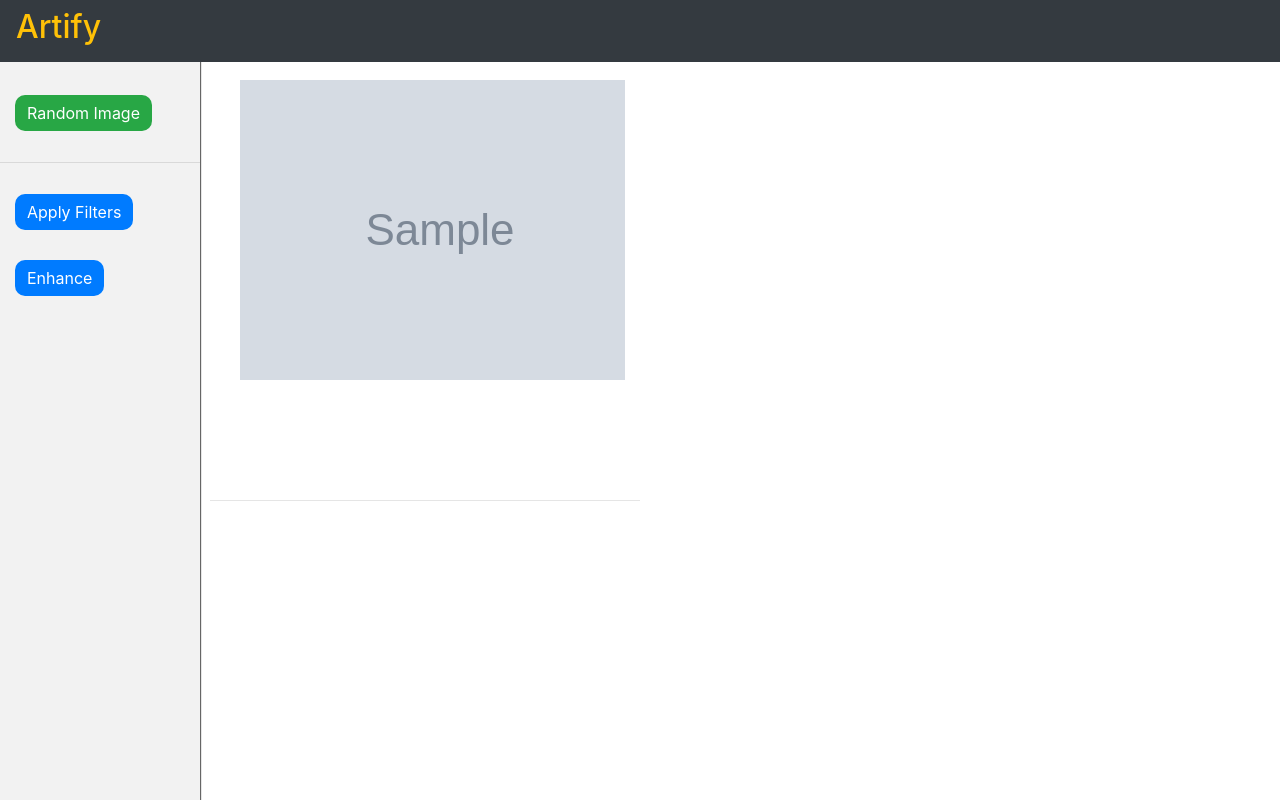
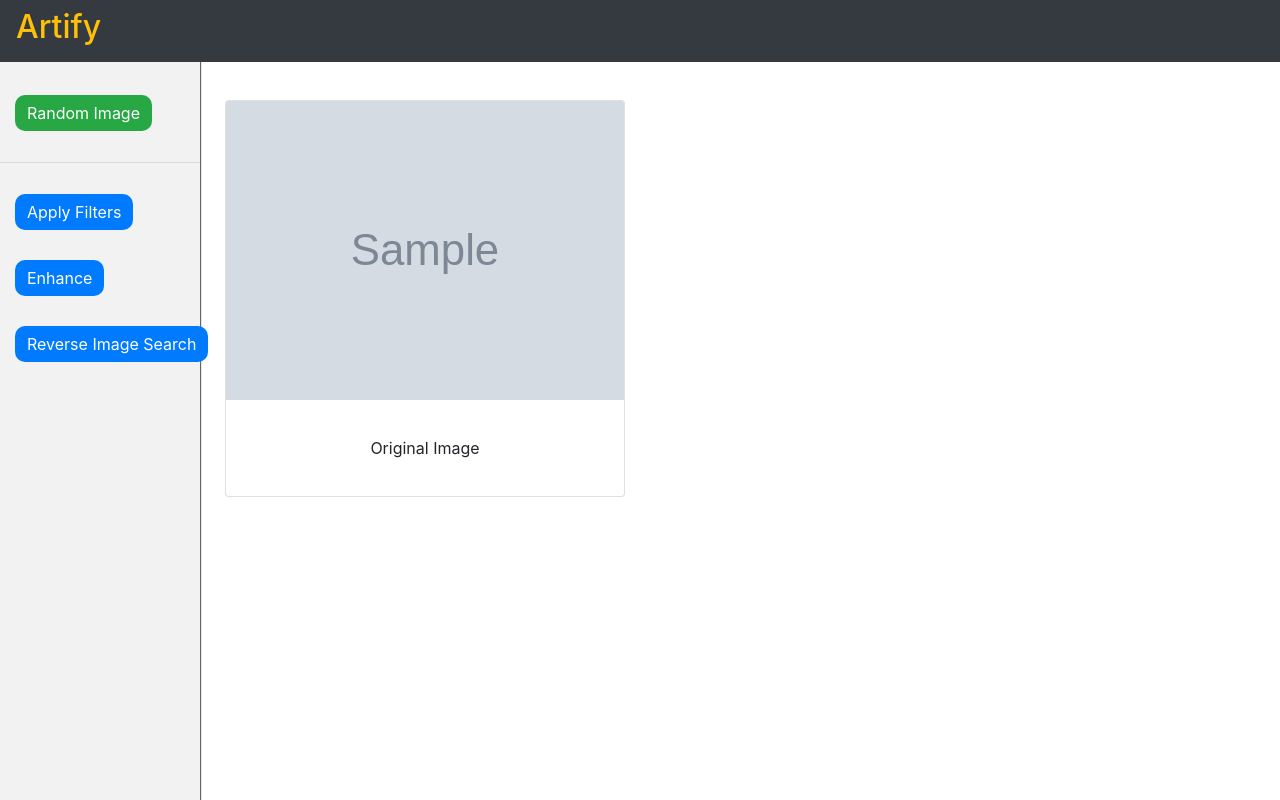
Before and after one commit to DineshDowney/Spaceapps, a Django app: template templates/app.html in a window 1280 px wide. Run offline with Django 3.2, Linux system fonts and the light colour scheme; the template is opened without the code that fills it: most values are stand-ins (such as "Sample title", 1, 10 or a date in 2020); grey boxes marked "Sample" are stand-in pictures; some libraries are stand-ins or nearby versions.

Commit message:
Updated UI

```diff
--- a/templates/app.html
+++ b/templates/app.html
@@ -10,19 +10,22 @@
         <hr>
         <a type="button" class="btn btn-primary text-white" id="filter">Apply Filters</a>
         <a type="button" class="btn btn-primary text-white" id="enhance">Enhance</a>
-        </div>
+        <a type="button" class="btn btn-primary text-white" id="reverseImage">Reverse Image Search</a>
+    </div>
     </div>
     <div class="output">
-    <div class="col">
-        <div class="container image-fluid source" id="sourceImage"><img src={{ img }} alt=""></div>
+        <div class="col mb-4">
+                <div class="card" style="width:400px;margin-top:40px;">
+                        <img src="{{img}}" class="card-img-top"/>
+                        <div class="card-body"><p><center>Original Image</center></p></div>
+                    </div>
+        </div>
+        <div id="django-returns" class="col"></div>
     </div>
     <hr>
     <div class="col">
-        <div id="django-returns">
-
-        </div>
+        <div id="filteredOutput"></div>
     </div>
-</div>
 </div>
 
 {% endblock %}
--- a/templates/index.html
+++ b/templates/index.html
@@ -25,14 +25,11 @@
 
 
 .source {
-    width: 400px;
-    height: 400px;
     margin: 0 auto;
     overflow: hidden;
     /* background: repeating-linear-gradient(60deg, white, red, white, red); */
     margin-bottom: 20px;
     margin-top: 20px;
-    border: none;
 
 }
 
@@ -61,15 +58,27 @@
 .output{
     margin-left: 210px;
     margin-top:60px;
+    display: grid;
+    grid-template-columns: 1fr 1fr;
 }
 .col{
     margin:0 auto;
 }
 #django-returns {
     display: grid;
+    margin-top:40px;
     grid-template-columns: 1fr 1fr 1fr;
     grid-gap: 1em;
+    margin-left:20px;
 }
+#filteredOutput{
+    display: grid;
+    grid-template-columns: 1fr 1fr 1fr;
+    grid-gap: 1em;
+    margin-left: 210px;
+}
+
+
     </style>
 
 
@@ -98,22 +107,21 @@
 
         for(let i=1; i<=6; i++) {
             output+= `
-                <div class="col">
                 <div class="card mb-4" style="width:320px">
                     <img src="media/outputs/Artified_img-${i}.jpg" class="card-img-top"/>
                     <div class="card-body"><p>Filter ${i}</p></div>
                 </div>
-                </div>
             `;
         }
         console.log()
-        document.getElementById('django-returns').innerHTML = output;
+        document.getElementById('filteredOutput').innerHTML = output;
     });
 
     document.getElementById('enhance').addEventListener('click', () => {
             document.getElementById('django-returns').innerHTML = `
-                <div class="card">
+                <div class="card" style="width:400px">
                     <img src="media/outputs/Enhanced_Image.jpg" class="card-img-top"/>
+                    <div class="card-body"><p><center>Enhanced Image</center></p></div>
                 </div>
             `;
         });
```
Also changed, not shown: media/outputs/Artified_img-1.jpg, media/outputs/Artified_img-2.jpg, media/outputs/Artified_img-3.jpg, media/outputs/Artified_img-4.jpg, media/outputs/Artified_img-5.jpg, media/outputs/Artified_img-6.jpg, media/outputs/Enhanced_Image.jpg, readme.md.
